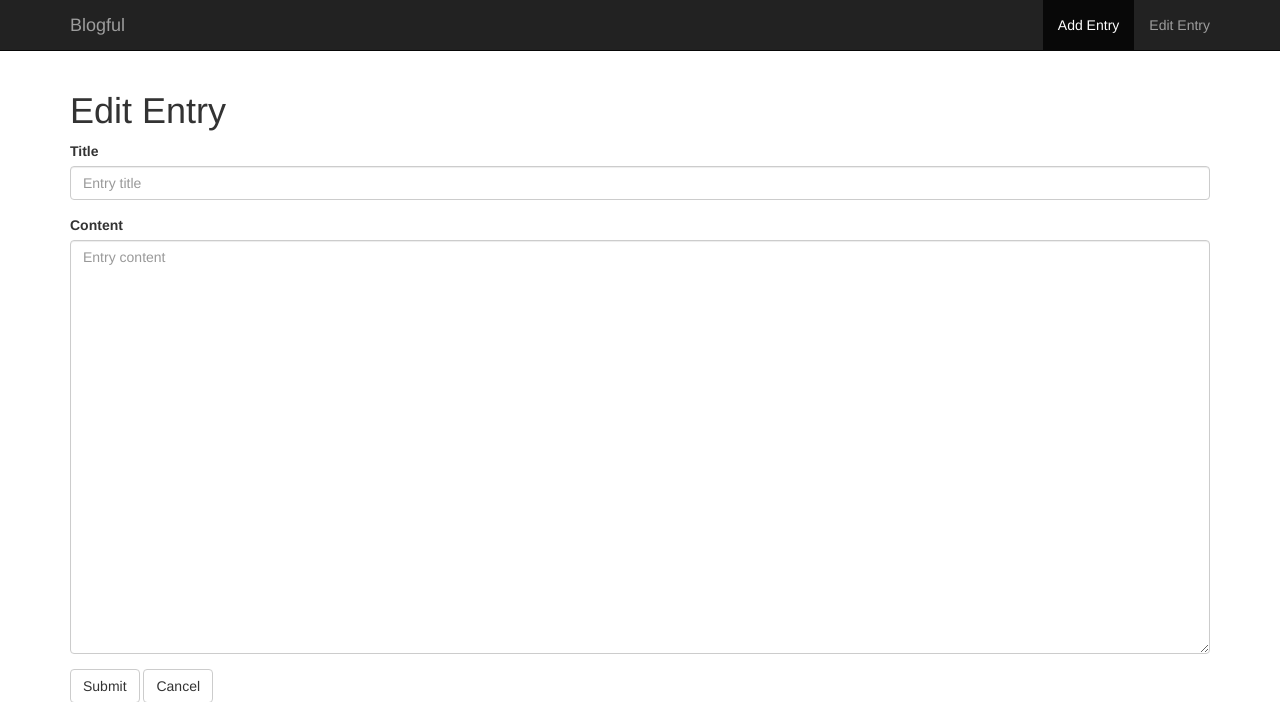
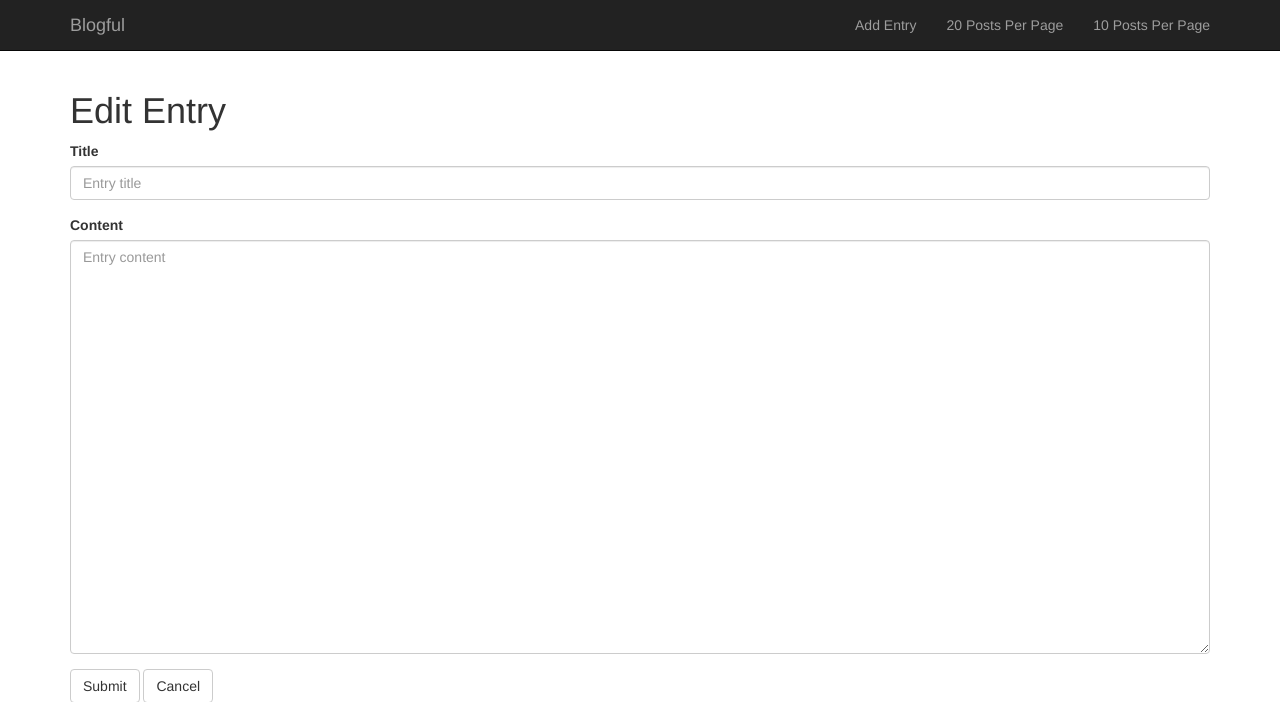
Before and after one commit to j10sanders/blog, a Flask app: page /entry/1/edit in a window 1280 px wide. Shown: the top 702 px of the page. Run offline with Flask 2, Linux system fonts and the light colour scheme; some libraries are stand-ins or nearby versions.

Commit message:
'posts per page' buttons.

```diff
--- a/blog/templates/base.html
+++ b/blog/templates/base.html
@@ -34,8 +34,9 @@
                 </div>
                 <div class="collapse navbar-collapse">
                     <ul class="nav navbar-nav navbar-right">
-                         <li class="active"><a href="{{ url_for('add_entry_get') }}">Add Entry</a> <span class="sr-only">(current)</span></a></li>
-                            <li><a href="#">Edit Entry</a></li>
+                        <li><a href="{{ url_for('add_entry_get') }}">Add Entry</a> <span class="sr-only">(current)</span></a></li>
+                        <li><a href="http://jps-python-jonsanders-1.c9.io/?limit=20">20 Posts Per Page</a></li>
+                        <li><a href="http://jps-python-jonsanders-1.c9.io/?limit=10">10 Posts Per Page</a></li>
                     </ul>
                 </div>
             </div>
```
